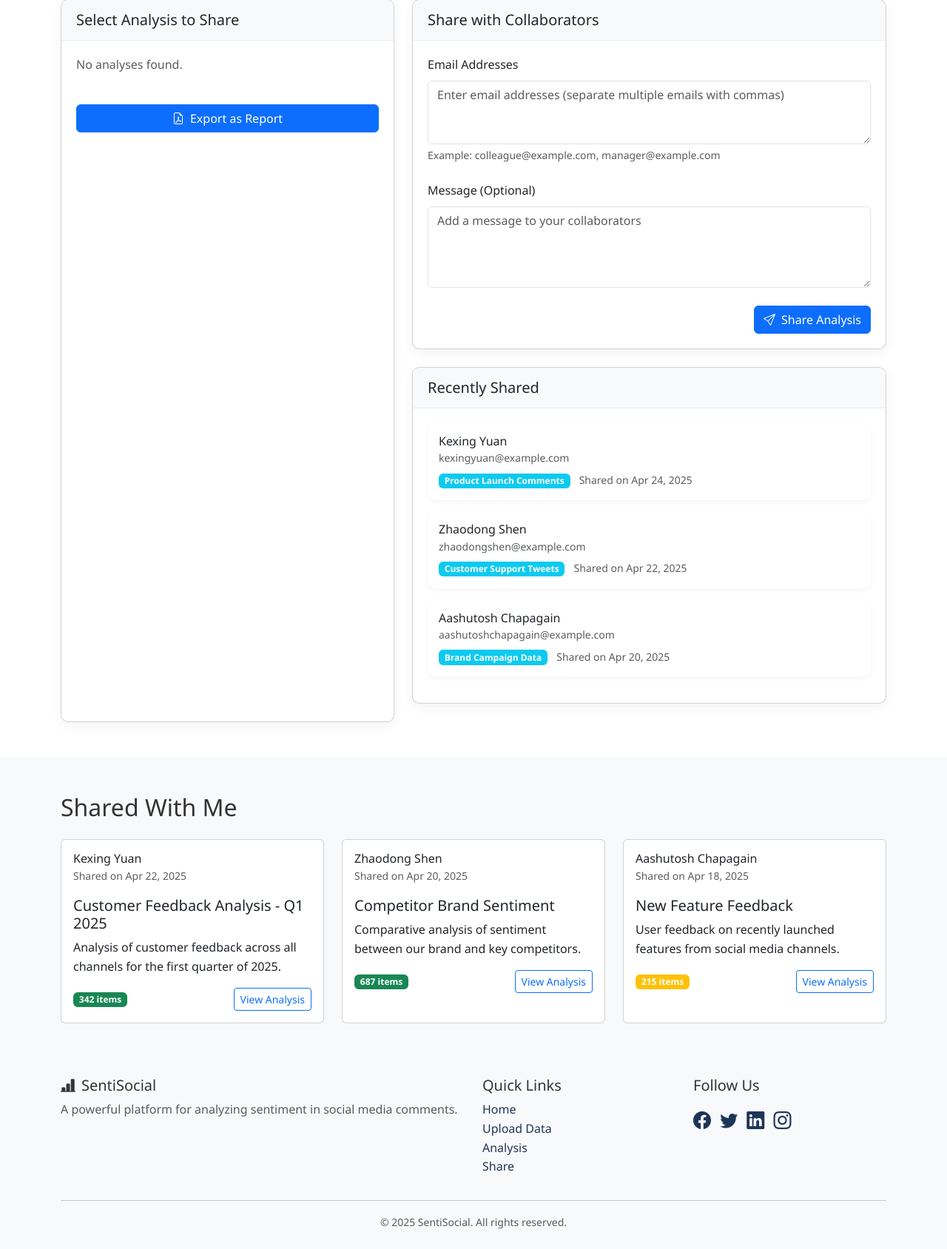
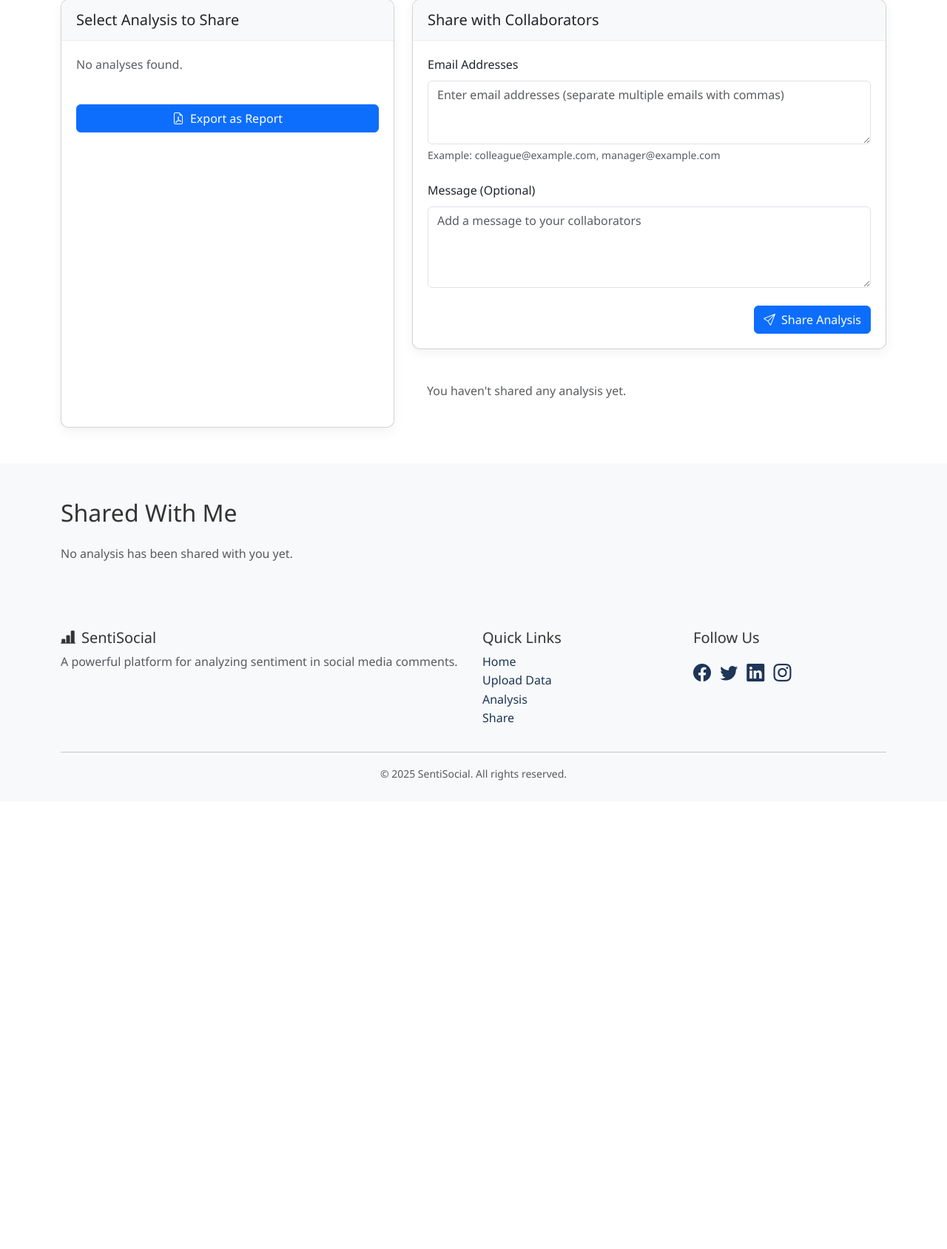
Before and after one commit to Kyua2709/CITS5505-Group-1, a Flask app: page /share/ in a window 1280 px wide. Shown: the part 327-2015 px from the top of the page at 74% size. After the commit the page ends 1382 px from the top, so only its background shows below. Run offline with Flask 3, Linux system fonts and the light colour scheme; the visitor is signed in with stand-in values (Sample User, id 1).

Commit message:
Nearly complete the function in share page

```diff
--- a/app/routes/analyze.py
+++ b/app/routes/analyze.py
@@ -84,7 +84,6 @@ def result(upload_id):
     user_id = flask.session.get('user_id')
     upload = db.session.query(Upload).get(upload_id)
 
-    # 检查权限 - 用户只能访问自己的或共享给自己的分析
     if upload.user_id != user_id and not is_shared_with_user(upload_id, user_id):
         flask.abort(403)
 
@@ -143,7 +142,6 @@ def result(upload_id):
         "negative": [histogram_data[b]["Negative"] for b in all_buckets],
     }
 
-    # 检查是否需要自动导出PDF
     auto_export_pdf = flask.request.args.get('export_pdf') == 'true'
 
     return flask.render_template(
@@ -160,7 +158,6 @@ def result(upload_id):
     )
 
 def is_shared_with_user(upload_id, user_id):
-    """检查分析是否被共享给指定用户"""
     from app.models import Share
     share = db.session.query(Share).filter_by(
         upload_id=upload_id,
--- a/app/routes/share.py
+++ b/app/routes/share.py
@@ -1,6 +1,7 @@
 import flask
-from flask import Blueprint, session, redirect, url_for, render_template
-from app.models import Upload
+from flask import Blueprint, session, redirect, url_for, render_template, request, jsonify
+from app.models import Upload, User, Share
+from app import db
 
 # Blueprint setup
 share_bp = flask.Blueprint(
@@ -16,6 +17,164 @@ def home():
 
     user_id = session['user_id']
 
+    # Get user's uploaded analyses
     uploads = Upload.query.filter_by(user_id=user_id).order_by(Upload.timestamp.desc()).all()
 
     return render_template('share.html', uploads=uploads)
+
+@share_bp.route('/test')
+def test():
+    return "Share blueprint test route is working!"
+
+
+@share_bp.route('/send_email', methods=['POST'])
+def send_email():
+    if 'user_id' not in session:
+        return jsonify({'success': False, 'message': 'You must be logged in to share analysis'}), 401
+
+    user_id = session['user_id']
+
+    current_user = User.query.filter_by(id=user_id).first()
+    if not current_user:
+        return jsonify({'success': False, 'message': 'User not found'}), 404
+
+    # Get form data
+    data = request.json
+    upload_id = data.get('uploadId')
+    emails = data.get('emails', '').split(',')
+    message_text = data.get('message', '')
+
+    # Validation
+    if not upload_id or not emails:
+        return jsonify({'success': False, 'message': 'Missing required fields'}), 400
+
+    # Clean and validate email addresses
+    valid_emails = []
+    invalid_emails = []
+    email_regex = r'^[a-zA-Z0-9._%+-]+@[a-zA-Z0-9.-]+\.[a-zA-Z]{2,}$'
+
+    for email in emails:
+        email = email.strip()
+        if re.match(email_regex, email):
+            valid_emails.append(email)
+        elif email:  # Only add non-empty invalid emails
+            invalid_emails.append(email)
+
+    if not valid_emails:
+        return jsonify({'success': False, 'message': 'No valid email addresses provided'}), 400
+
+    # Get uploaded analysis
+    upload = Upload.query.get(upload_id)
+    if not upload:
+        return jsonify({'success': False, 'message': 'Analysis not found'}), 404
+
+    if str(upload.user_id) != str(user_id):
+        return jsonify({'success': False, 'message': 'You do not have permission to share this analysis'}), 403
+
+    # Use temporary file for PDF output
+    with tempfile.NamedTemporaryFile(suffix='.pdf', delete=False) as temp_file:
+        pdf_path = temp_file.name
+
+    try:
+        server_url = request.host_url.rstrip('/')
+        url = f"{server_url}/analyze/result/{upload_id}?export_pdf=true"
+        subprocess.run(['wkhtmltopdf', url, pdf_path], check=True)
+
+        # Iterate through all valid email addresses
+        for email in valid_emails:
+            # Check if recipient is a system user - using filter_by
+            recipient = User.query.filter_by(email=email).first()
+
+            # Create Share record
+            share = Share(
+                upload_id=upload_id,
+                sender_id=user_id,
+                recipient_id=recipient.id if recipient else None,
+                recipient_email=email if not recipient else None,
+                message=message_text,
+                timestamp=datetime.utcnow()
+            )
+            db.session.add(share)
+
+            # Create email object
+            msg = Message(
+                subject=f"SentiSocial Analysis: {upload.title}",
+                recipients=[email]
+            )
+
+            # Set email content
+            msg.body = f"""
+Hello,
+
+{current_user.first_name} {current_user.last_name} has shared a sentiment analysis with you from SentiSocial.
+
+Analysis: {upload.title}
+Platform: {upload.platform}
+{f"Message: {message_text}" if message_text else ""}
+
+The analysis report is attached to this email.
+
+Best regards,
+SentiSocial Team
+            """
+
+            # Add PDF attachment
+            with open(pdf_path, 'rb') as pdf:
+                msg.attach(
+                    filename=f"{upload.title.replace(' ', '_')}_analysis.pdf",
+                    content_type='application/pdf',
+                    data=pdf.read()
+                )
+
+            # Send email
+            mail.send(msg)
+
+        # Commit database changes
+        db.session.commit()
+
+        return jsonify({
+            'success': True,
+            'message': f'Analysis shared with {len(valid_emails)} recipients',
+            'invalidEmails': invalid_emails if invalid_emails else None
+        })
+
+    except Exception as e:
+        db.session.rollback()
+        current_app.logger.error(f"Error sharing analysis: {str(e)}")
+        return jsonify({'success': False, 'message': f'Error sharing analysis: {str(e)}'}), 500
+
+    finally:
+        # Delete temporary PDF file
+        if os.path.exists(pdf_path):
+            os.unlink(pdf_path)
+
+@share_bp.route('/check_session')
+def check_session():
+    """Check current session status"""
+    result = {
+        'session_exists': bool(session),
+        'user_id_in_session': 'user_id' in session,
+        'user_id': session.get('user_id') if 'user_id' in session else None,
+    }
+
+    # If user_id exists in session, try to get the user
+    if 'user_id' in session:
+        user_id = session.get('user_id')
+        try:
+            user = User.query.get(user_id)
+            result['user_found'] = bool(user)
+            if user:
+                result['user_info'] = {
+                    'id': user.id,
+                    'email': user.email
+                }
+            else:
+                result['user_found'] = False
+
+                # List all users
+                all_users = User.query.all()
+                result['all_users'] = [{'id': u.id, 'email': u.email} for u in all_users]
+        except Exception as e:
+            result['error'] = str(e)
+
+    return jsonify(result)
--- a/app/static/js/share.js
+++ b/app/static/js/share.js
@@ -1,72 +1,178 @@
 function selectAnalysis(element) {
-  // 清除所有列表项的active类
+  // Clear 'active' class from all list items
   document.querySelectorAll('.list-group-item').forEach(el => el.classList.remove('active'));
 
-  // 为当前元素添加active类
+  // Add 'active' class to the current element
   element.classList.add('active');
 
-  // 获取数据属性
+  // Get data attributes
   const title = element.getAttribute('data-title');
   const platform = element.getAttribute('data-platform');
-  const uploadId = element.getAttribute('data-id'); // 获取上传ID
+  const uploadId = element.getAttribute('data-id'); // Get upload ID
 
-  // 更新显示的标题
+  // Update the displayed title
   const badge = document.getElementById('selectedAnalysis');
   if (badge) {
     badge.textContent = `${title} - ${platform}`;
   }
 
-  // 存储当前选中的分析ID，用于导出PDF
+  // Store the currently selected analysis ID for PDF export and email sharing
   window.currentUploadId = uploadId;
-  console.log('Selected analysis ID:', window.currentUploadId); // 添加调试输出
+  console.log('Selected analysis ID:', window.currentUploadId);
 }
 
-// 导出PDF函数
+// Export PDF function
 function exportPDF() {
-  console.log('Export PDF clicked, upload ID:', window.currentUploadId); // 添加调试输出
+  console.log('Export PDF clicked, upload ID:', window.currentUploadId);
 
   if (!window.currentUploadId) {
     alert('Please select an analysis first');
     return;
   }
 
-  // 在新窗口中打开分析结果页面并传递export_pdf参数
+  // Open analysis result page in new window with export_pdf parameter
   window.open(`/analyze/result/${window.currentUploadId}?export_pdf=true`, '_blank');
 }
 
-// 页面加载完成后初始化
+// Send email function
+function shareByEmail(event) {
+  event.preventDefault();
+  console.log('Share by email triggered');
+
+  if (!window.currentUploadId) {
+    alert('Please select an analysis first');
+    return;
+  }
+
+  const emails = document.getElementById('collaboratorEmails').value.trim();
+  if (!emails) {
+    alert('Please enter at least one email address');
+    return;
+  }
+
+  const message = document.getElementById('shareMessage').value.trim();
+
+  console.log('Sharing analysis:', {
+    uploadId: window.currentUploadId,
+    emails: emails,
+    message: message
+  });
+
+  // Show loading state
+  const submitBtn = document.querySelector('#shareForm button[type="submit"]');
+  const originalBtnText = submitBtn.innerHTML;
+  submitBtn.disabled = true;
+  submitBtn.innerHTML = '<span class="spinner-border spinner-border-sm" role="status" aria-hidden="true"></span> Sending...';
+
+  // Use send_email endpoint
+  fetch('/share/send_email', {
+    method: 'POST',
+    headers: {
+      'Content-Type': 'application/json',
+    },
+    body: JSON.stringify({
+      uploadId: window.currentUploadId,
+      emails: emails,
+      message: message
+    })
+  })
+  .then(response => {
+    console.log('Response status:', response.status);
+    return response.json();
+  })
+  .then(data => {
+    console.log('Response data:', data);
+    if (data.success) {
+      // Successfully sent
+      alert(`Analysis shared successfully!`);
+
+      // Clear form
+      document.getElementById('collaboratorEmails').value = '';
+      document.getElementById('shareMessage').value = '';
+
+      // Refresh the page to show updated Recently Shared list
+      window.location.reload();
+    } else {
+      // Send failed
+      alert(`Error: ${data.message}`);
+    }
+  })
+  .catch(error => {
+    console.error('Error:', error);
+    alert('An error occurred while sharing. Please try again.');
+  })
+  .finally(() => {
+    // Restore button state
+    submitBtn.disabled = false;
+    submitBtn.innerHTML = originalBtnText;
+  });
+}
+
+// Add event listeners when the file loads
 document.addEventListener('DOMContentLoaded', function() {
-  console.log('DOM loaded'); // 添加调试输出
+  console.log('DOM loaded - initializing event listeners');
 
-  // 获取导出PDF按钮
-  const exportPdfBtn = document.querySelector('.dashboard-card-body .btn-primary');
+  // Get the export PDF button
+  const exportPdfBtn = document.getElementById('exportPdfBtn');
   if (exportPdfBtn) {
-    console.log('Export button found'); // 添加调试输出
+    console.log('Export button found');
     exportPdfBtn.addEventListener('click', exportPDF);
   } else {
-    console.log('Export button not found!'); // 添加调试输出
+    console.log('Export button not found!');
   }
 
-  // 默认选中第一个分析
+  // Get the share form
+  const shareForm = document.getElementById('shareForm');
+  if (shareForm) {
+    console.log('Share form found');
+    shareForm.addEventListener('submit', function(e) {
+      e.preventDefault();
+      console.log('Form submit event triggered');
+      shareByEmail(e);
+    });
+  } else {
+    console.log('Share form not found!');
+  }
+
+  // Select the first analysis by default
   const firstAnalysis = document.querySelector('.list-group-item');
   if (firstAnalysis) {
-    console.log('First analysis found'); // 添加调试输出
+    console.log('First analysis found');
     selectAnalysis(firstAnalysis);
   } else {
-    console.log('No analysis found in the list!'); // 添加调试输出
+    console.log('No analysis found in the list!');
   }
 });
 
-// 如果DOM已经加载完成，立即执行初始化
-if (document.readyState === 'complete' || document.readyState === 'interactive') {
-  const firstAnalysis = document.querySelector('.list-group-item');
-  if (firstAnalysis) {
-    console.log('Initializing on already loaded page'); // 添加调试输出
-    selectAnalysis(firstAnalysis);
+// Add immediately executing code to avoid script loading sequence issues
+(function() {
+  // Check if DOM is already loaded
+  if (document.readyState === 'loading') {
+    console.log('Document still loading, waiting for DOMContentLoaded');
+    return; // Wait for DOMContentLoaded event
   }
 
-  const exportPdfBtn = document.querySelector('.dashboard-card-body .btn-primary');
-  if (exportPdfBtn) {
+  console.log('Document already loaded, initializing immediately');
+
+  // Directly bind form submit event
+  const shareForm = document.getElementById('shareForm');
+  if (shareForm) {
+    console.log('Initializing form directly');
+
+    if (!shareForm._hasSubmitListener) {
+      shareForm.addEventListener('submit', function(e) {
+        e.preventDefault();
+        console.log('Direct form submit handler triggered');
+        shareByEmail(e);
+      });
+      shareForm._hasSubmitListener = true;
+    }
+  }
+
+  // Bind export button
+  const exportPdfBtn = document.getElementById('exportPdfBtn');
+  if (exportPdfBtn && !exportPdfBtn._hasClickListener) {
     exportPdfBtn.addEventListener('click', exportPDF);
+    exportPdfBtn._hasClickListener = true;
   }
-}
+})();
--- a/app/templates/share.html
+++ b/app/templates/share.html
@@ -108,42 +108,23 @@
                     </div>
 
                     <!-- Recently Shared -->
-                    <div class="card dashboard-card">
-                        <div class="dashboard-card-header">
-                            <h5 class="mb-0">Recently Shared</h5>
-                        </div>
                     <div class="dashboard-card-body">
+                        {% if recent_shares %}
+                            {% for share in recent_shares %}
                                 <div class="user-card">
                                     <div class="flex-grow-1">
-                                    <h6 class="mb-0">Kexing Yuan</h6>
-                                    <small class="text-muted">kexingyuan@example.com</small>
+                                        <h6 class="mb-0">{{ share.recipient.name if share.recipient else share.recipient_email }}</h6>
+                                        <small class="text-muted">{{ share.recipient.email if share.recipient else share.recipient_email }}</small>
                                         <div class="mt-1">
-                                        <span class="badge bg-info">Product Launch Comments</span>
-                                        <small class="text-muted ms-2">Shared on Apr 24, 2025</small>
+                                            <span class="badge bg-info">{{ share.upload.title }}</span>
+                                            <small class="text-muted ms-2">Shared on {{ share.timestamp.strftime('%b %d, %Y') }}</small>
                                         </div>
                                     </div>
                                 </div>
-                            <div class="user-card">
-                                <div class="flex-grow-1">
-                                    <h6 class="mb-0">Zhaodong Shen</h6>
-                                    <small class="text-muted">zhaodongshen@example.com</small>
-                                    <div class="mt-1">
-                                        <span class="badge bg-info">Customer Support Tweets</span>
-                                        <small class="text-muted ms-2">Shared on Apr 22, 2025</small>
-                                    </div>
-                                </div>
-                            </div>
-                            <div class="user-card">
-                                <div class="flex-grow-1">
-                                    <h6 class="mb-0">Aashutosh Chapagain</h6>
-                                    <small class="text-muted">aashutoshchapagain@example.com</small>
-                                    <div class="mt-1">
-                                        <span class="badge bg-info">Brand Campaign Data</span>
-                                        <small class="text-muted ms-2">Shared on Apr 20, 2025</small>
-                                    </div>
-                                </div>
-                            </div>
-                        </div>
+                            {% endfor %}
+                        {% else %}
+                            <p class="text-muted">You haven't shared any analysis yet.</p>
+                        {% endif %}
                     </div>
                 </div>
             </div>
@@ -155,60 +136,32 @@
         <div class="container">
             <h2 class="mb-4">Shared With Me</h2>
             <div class="row g-4">
+                {% if shared_with_me %}
+                    {% for share in shared_with_me %}
                         <div class="col-md-6 col-lg-4">
                             <div class="card h-100">
                                 <div class="card-body">
                                     <div class="d-flex align-items-center mb-3">
                                         <div>
-                                    <h6 class="mb-0">Kexing Yuan</h6>
-                                    <small class="text-muted">Shared on Apr 22, 2025</small>
+                                            <h6 class="mb-0">{{ share.sender.name or share.sender.email }}</h6>
+                                            <small class="text-muted">Shared on {{ share.timestamp.strftime('%b %d, %Y') }}</small>
                                         </div>
                                     </div>
-                            <h5 class="card-title">Customer Feedback Analysis - Q1 2025</h5>
-                            <p class="card-text">Analysis of customer feedback across all channels for the first quarter of 2025.</p>
+                                    <h5 class="card-title">{{ share.upload.title }}</h5>
+                                    <p class="card-text">{{ share.message if share.message else "No message provided." }}</p>
                                     <div class="d-flex justify-content-between align-items-center">
-                                <span class="badge bg-success">342 items</span>
-                                <a href="{{ url_for('analyze.home') }}" class="btn btn-outline-primary btn-sm">View Analysis</a>
+                                        <span class="badge bg-{{ 'success' if share.upload.comments|length > 0 else 'warning' }}">{{ share.upload.comments|length }} items</span>
+                                        <a href="{{ url_for('analyze.result', upload_id=share.upload_id) }}" class="btn btn-outline-primary btn-sm">View Analysis</a>
                                     </div>
                                 </div>
                             </div>
                         </div>
-                <div class="col-md-6 col-lg-4">
-                    <div class="card h-100">
-                        <div class="card-body">
-                            <div class="d-flex align-items-center mb-3">
-                                <div>
-                                    <h6 class="mb-0">Zhaodong Shen</h6>
-                                    <small class="text-muted">Shared on Apr 20, 2025</small>
+                    {% endfor %}
+                {% else %}
+                    <div class="col-12">
+                        <p class="text-muted">No analysis has been shared with you yet.</p>
                     </div>
-                            </div>
-                            <h5 class="card-title">Competitor Brand Sentiment</h5>
-                            <p class="card-text">Comparative analysis of sentiment between our brand and key competitors.</p>
-                            <div class="d-flex justify-content-between align-items-center">
-                                <span class="badge bg-success">687 items</span>
-                                <a href="{{ url_for('analyze.home') }}" class="btn btn-outline-primary btn-sm">View Analysis</a>
-                            </div>
-                        </div>
-                    </div>
-                </div>
-                <div class="col-md-6 col-lg-4">
-                    <div class="card h-100">
-                        <div class="card-body">
-                            <div class="d-flex align-items-center mb-3">
-                                <div>
-                                    <h6 class="mb-0">Aashutosh Chapagain</h6>
-                                    <small class="text-muted">Shared on Apr 18, 2025</small>
-                                </div>
-                            </div>
-                            <h5 class="card-title">New Feature Feedback</h5>
-                            <p class="card-text">User feedback on recently launched features from social media channels.</p>
-                            <div class="d-flex justify-content-between align-items-center">
-                                <span class="badge bg-warning">215 items</span>
-                                <a href="{{ url_for('analyze.home') }}" class="btn btn-outline-primary btn-sm">View Analysis</a>
-                            </div>
-                        </div>
-                    </div>
-                </div>
+                {% endif %}
             </div>
         </div>
     </section>
```
Also changed, not shown: app/__init__.py (+15 -4 lines), app/models.py (+17 -1 lines), app/static/js/analyze_result.js (+14 -14 lines), packages/crawler/youtube_crawler.py (+15 -14 lines), 1 other file. Lines whose indentation alone changed are shown as unchanged.
